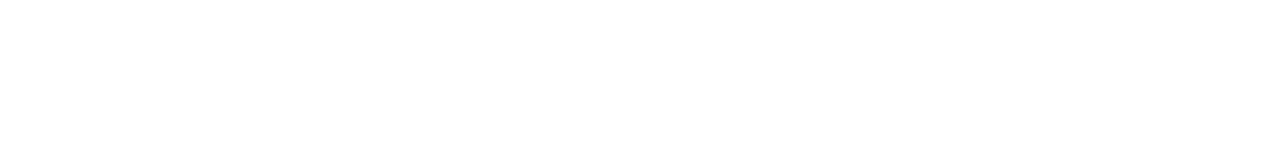
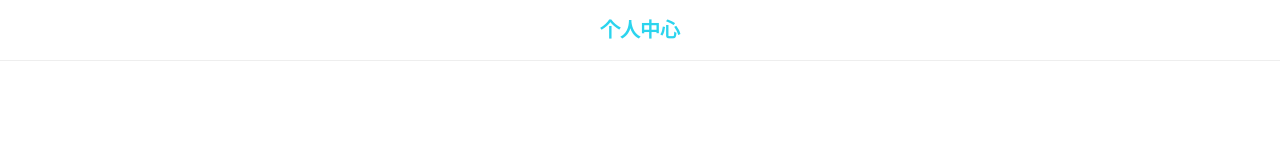
Before and after one commit to yuhuangdadi123/toutiao-news, a Vue app: page /edit in a window 1280 px wide. Shown: the top 160 px of the page. Built offline with nearby package versions, Linux system fonts and the light colour scheme; a small style sheet from the web is missing.

Commit message:
新建编辑页面， 把个人中心的顶部导航栏封装成组件， 编辑页 引入顶部导航栏组件

```diff
--- /dev/null
+++ b/src/components/navigateBar.vue
@@ -0,0 +1,34 @@
+<template>
+  <div class="navigate-bar">
+    <!-- $router.back()是实例下的属性，可以直接在模板中渲染 -->
+    <span class="iconfont iconjiantou2" @click="$router.back()"></span>
+    <strong>个人中心</strong>
+    <!-- $router.push()是实例下的属性，可以直接在模板中渲染 -->
+    <span class="iconfont iconshouye" @click="$router.push('/')"></span>
+  </div>
+</template>
+
+<script>
+export default {};
+</script>
+
+<style lang="less" scoped>
+.navigate-bar{
+ 	line-height: 1.388889rem;
+ 	display: flex;
+ 	justify-content: space-between;
+ 	align-items:center;
+ 	padding: .138889rem .555556rem;
+ 	border-bottom:1px #eee solid;
+
+ 	.iconshouye{
+ 		font-size: .555556rem;
+     }
+
+     strong {
+         font-size: .555556rem;
+         font-family: '楷体';
+         color: #2bd4ee;
+     }
+ }
+</style>
--- a/src/router/index.js
+++ b/src/router/index.js
@@ -31,6 +31,11 @@
 		path: "/personal",
 		component: () => import("@/views/Personal")
 	},
+	{
+		// 编辑页
+		path: "/edit",
+		component: () => import("@/views/Edit")
+	},
 ]
 
 const router = new VueRouter({
--- /dev/null
+++ b/src/views/Edit.vue
@@ -0,0 +1,24 @@
+<template>
+  <div>
+      <!-- 头部导航组件 -->
+      <NavigateBar/>
+
+  </div>
+</template>
+
+<script>
+import Listbar from "@/components/Listbar"
+import NavigateBar from "@/components/navigateBar"
+
+export default {
+    components: {
+        Listbar,
+        NavigateBar
+    },
+
+}
+</script>
+
+<style>
+
+</style>
--- a/src/views/Personal.vue
+++ b/src/views/Personal.vue
@@ -2,15 +2,11 @@
   <div class="banxin">
 
       <!-- 顶部的导航条 -->
- 		<div class="navigate-bar">
- 			<!-- $router.back()是实例下的属性，可以直接在模板中渲染 -->
- 			<span class="iconfont iconjiantou2" @click="$router.back()"></span>
- 			<strong>个人中心</strong>
- 			<!-- $router.push()是实例下的属性，可以直接在模板中渲染 -->
- 			<span class="iconfont iconshouye" @click="$router.push('/')"></span>
- 		</div>
+        <NavigateBar/>
+
 
       <!-- 头部 -->
+    <router-link to="/edit">
     <div class="header">
         <!-- 头像 -->
       <div class="avatar">
@@ -35,6 +31,7 @@
           <!-- 箭头 -->
           <span class="iconfont iconjiantou1"></span>
     </div>
+    </router-link>
 
     <Listbar v-for="(item,index) in rows" :key="index"
     :label="item.label"
@@ -53,6 +50,7 @@
 // 导入列表按钮栏的组件，import后面接上的组件变量名（变量就意味着可以随便改名字）
 // @代表src目录
 import Listbar from "@/components/Listbar"
+import NavigateBar from "@/components/navigateBar"
 import moment from "moment";
 
 export default {
@@ -72,7 +70,8 @@
  	// moment是日期处理的工具库，为了在模板中可以使用，所以需要绑定在data中
     // 注册组件,导入的子组件都必须注册才可以再模板渲染
 	components: {
-		Listbar
+        Listbar,
+        NavigateBar
     },
     // 组件加载完后触发 类似location.onload  把数据渲染页面
     mounted(){
@@ -115,25 +114,6 @@
 </script>
 
 <style lang="less" scoped>
-
-.navigate-bar{
- 	line-height: 1.388889rem;
- 	display: flex;
- 	justify-content: space-between;
- 	align-items:center;
- 	padding: .138889rem .555556rem;
- 	border-bottom:1px #eee solid;
-
- 	.iconshouye{
- 		font-size: .555556rem;
-     }
-
-     strong {
-         font-size: .555556rem;
-         font-family: '楷体';
-         color: #2bd4ee;
-     }
- }
 
 .header{
     padding: .555556rem;
```
